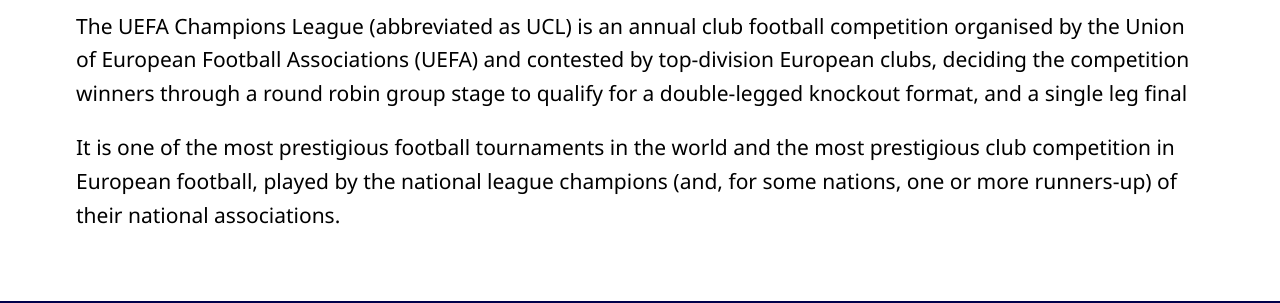
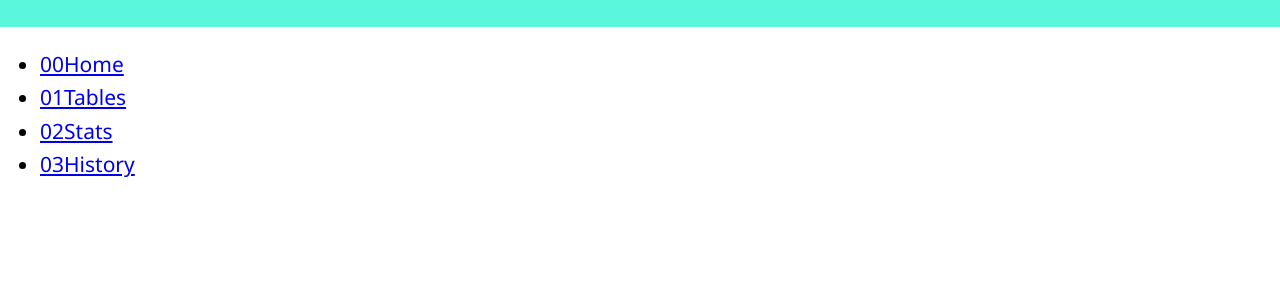
Before and after one commit to LorisSchell/MultipagePortfolio, a plain HTML site: page public/index.html in a window 1280 px wide. Shown: the part 336-639 px from the top of the page. Drawn offline with Linux system fonts and the light colour scheme.

Commit message:
Navbar Basis added

```diff
--- a/public/css/champions.css
+++ b/public/css/champions.css
@@ -24,6 +24,8 @@
   --font-family-primary: "Segoe UI", Arial, sans-serif;
 }
 
+/* section boxes */
+
 *,
 *::before,
 *::after {
@@ -48,14 +50,19 @@ p {
 h1,
 h2,
 h3 {
-  font-weight: 900;
-  line-height: 1;
+    color: var(--clr-ucl-darkblue);
+    font-weight: 900;
+    line-height: 1;
 }
 
 h2,
 h3,
 p {
     margin-bottom: 1em;
+}
+
+section > p {
+    text-align: justify;
 }
 
 img {
@@ -72,9 +79,35 @@ section {
     padding: 3rem 0;
 }
 
+@media (min-width: 40em) {
+    header,
+    section {
+        padding: 7rem 0;
+    }
+}
+
 .container {
     margin-inline: auto;
     width: min(90%, 70.5rem);
+}
+
+.split {
+    display: flex;
+    flex-direction: column;
+}
+
+@media (min-width: 40em) {
+    .split{
+        flex-direction: row;
+    }
+
+    .split > * {
+        flex-basis: 100%;
+    }
+
+    .split > * + * {
+        margin-left: 2em;
+    }
 }
 
 .container--narrow {
@@ -100,3 +133,5 @@ section {
 .bg-gradient h2 {
     color: var(--clr-ucl-lightcyan)
 }
+
+/* primary header */
--- a/public/index.html
+++ b/public/index.html
@@ -15,6 +15,27 @@
         <h1>My Portfolio about the UEFA Champions League</h1>
       </div>
     </header>
+
+    <nav>
+      <ul id="primary-navigation" class="primary-navigation flex">
+        <li class="active">
+          <a class="ff-sans-cond uppercase text-white letter-spacing-2" href="index.html">
+            <span aria-hidden="true">00</span>Home
+          </a>
+        <li>
+          <a class="ff-sans-cond uppercase text-white letter-spacing-2" href="table.html">
+            <span aria-hidden="true">01</span>Tables
+          </a>
+        <li>
+          <a class="ff-sans-cond uppercase text-white letter-spacing-2" href="stats.html">
+            <span aria-hidden="true">02</span>Stats
+          </a>
+        <li>
+          <a class="ff-sans-cond uppercase text-white letter-spacing-2" href="history.html">
+            <span aria-hidden="true">03</span>History
+          </a>
+      </ul>
+    </nav>
 
     <section>
       <div class="container">
```
Also changed, not shown: public/history.html (added, +12 -0 lines), public/stats.html (added, +12 -0 lines).
